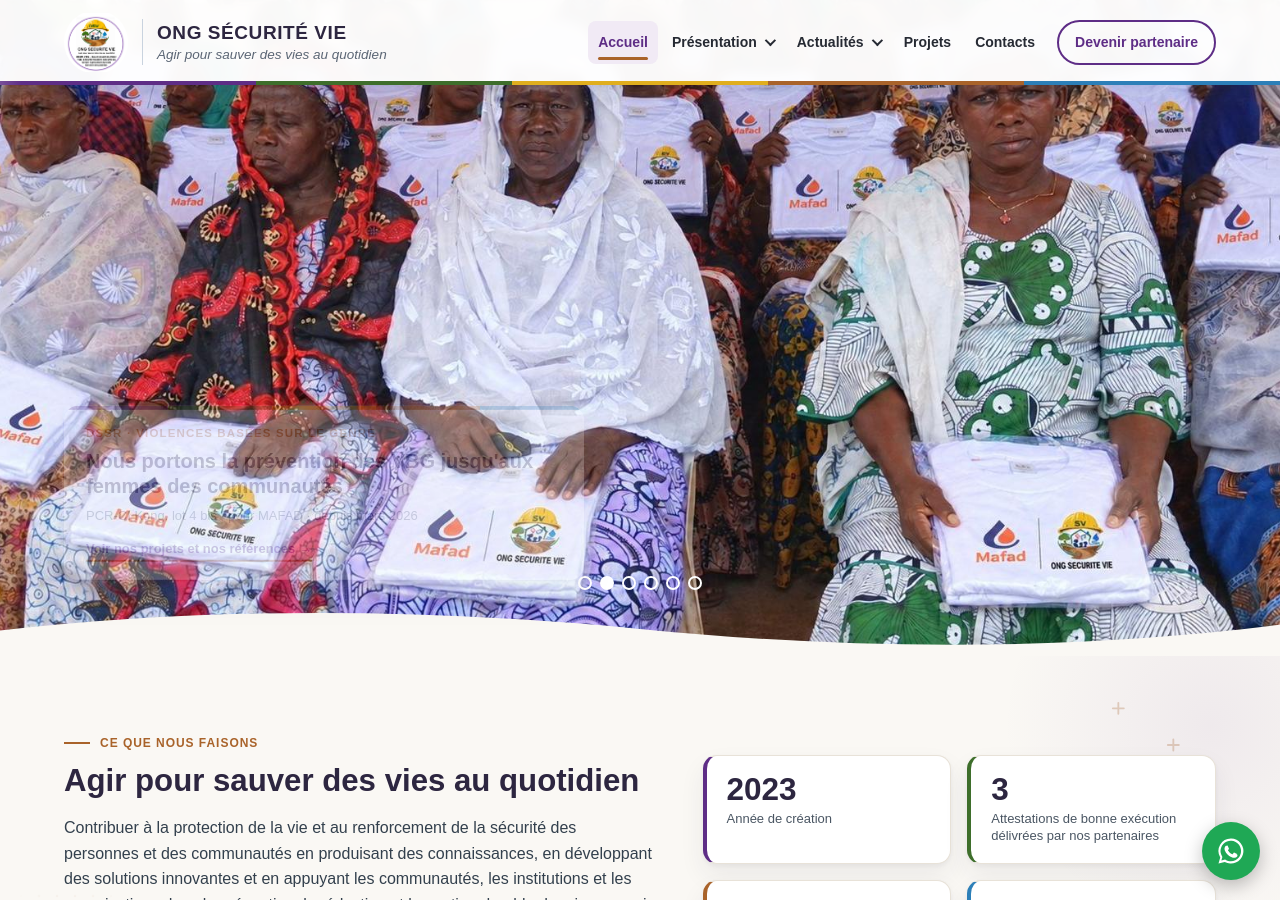
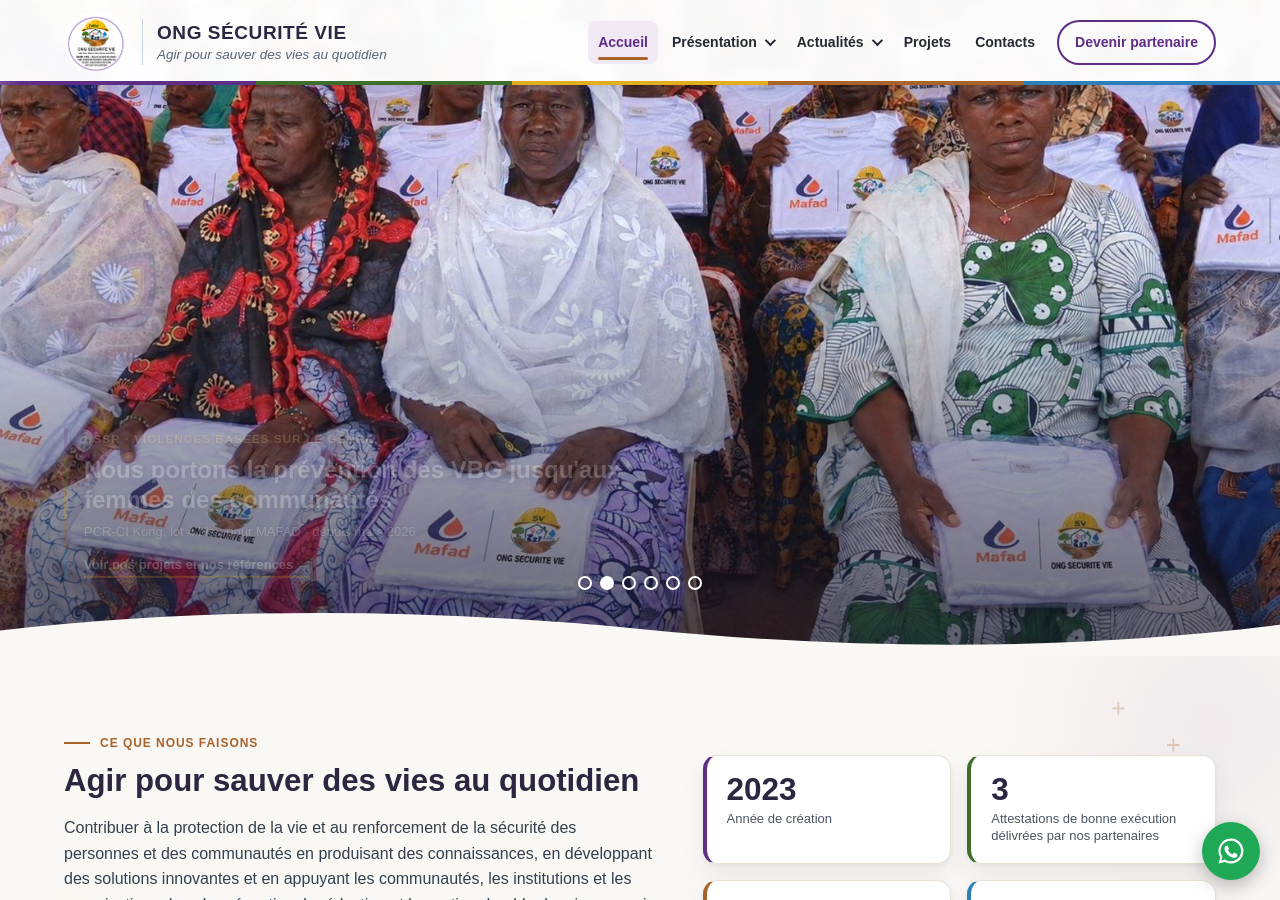
Before and after one commit to 28121989/securitevie, a Jekyll site: the page built from index.html, in a window 1280 px wide and 900 px high, scrolled down 211 px. Built offline with Jekyll 4.4.1, drawn with Linux system fonts in a browser that asks for light colours.

Commit message:
Diaporama : légende transparente sur la photo, dégradé discret en bas pour la lisibilité
Co-Authored-By: Claude Opus 5.5 <noreply@anthropic.com>
Claude-Session: https://claude.ai/code/session_01262HA5rZ83JQTF28FkeJSc

```diff
--- a/assets/style.css
+++ b/assets/style.css
@@ -714,3 +714,15 @@ h2{font-size:clamp(1.5rem,2.6vw,2.05rem)}
 .eq-atouts li::before{content:"";position:absolute;left:2px;top:7px;width:6px;height:6px;border-radius:50%;background:var(--c,var(--prune))}
 .statut-legal{max-width:820px;background:var(--sable);border-left:4px solid var(--prune);border-radius:0 10px 10px 0;padding:14px 18px;font-size:13.5px;margin:0 0 26px}
 .statut-legal strong{display:block;font-size:11.5px;letter-spacing:.1em;text-transform:uppercase;color:var(--terre);margin-bottom:4px}
+
+/* ===== Diaporama : légende transparente, posée directement sur la photo ===== */
+.heros.avec-diapos .diapos::after{content:"";position:absolute;left:0;right:0;bottom:0;height:58%;z-index:2;pointer-events:none;background:linear-gradient(to top,rgba(20,16,32,.66) 0%,rgba(20,16,32,.38) 45%,rgba(20,16,32,0) 100%)}
+.diapo-carte{background:transparent;box-shadow:none;border-radius:0;padding:2px 0 2px 20px;max-width:620px;overflow:visible}
+.diapo-carte::before{left:0;right:auto;top:0;bottom:0;width:4px;height:auto;border-radius:4px;background:linear-gradient(180deg,var(--prune) 0 20%,var(--feuille) 20% 40%,var(--soleil) 40% 60%,var(--terre) 60% 80%,var(--eau) 80% 100%)}
+.dc-rubrique{color:#F4D98B;text-shadow:0 1px 3px rgba(0,0,0,.45)}
+.dc-titre{color:#fff;font-size:24px;text-shadow:0 2px 10px rgba(0,0,0,.45)}
+.dc-contexte{color:rgba(255,255,255,.9);text-shadow:0 1px 4px rgba(0,0,0,.5)}
+.dc-lien{color:#fff;border-bottom-color:var(--soleil);text-shadow:0 1px 4px rgba(0,0,0,.5)}
+.dc-lien:hover{color:#F4D98B}
+@media (max-width:700px){.dc-titre{font-size:18px}.diapo-carte{padding-left:14px}.heros.avec-diapos .diapos::after{height:70%}}
+@media (max-width:700px){.heros.avec-diapos .bloc.diapo-carte-bloc{bottom:78px}}
```
